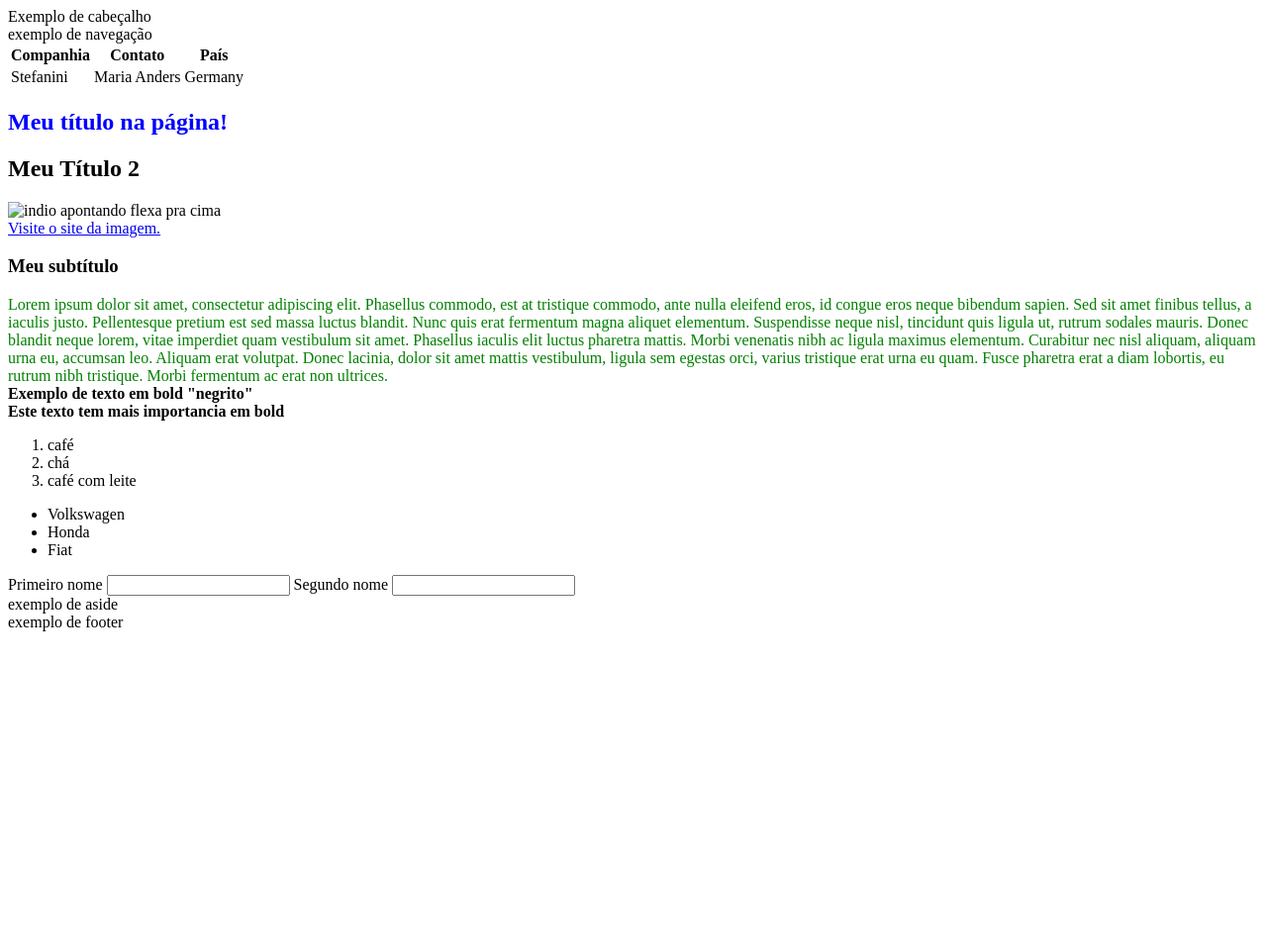
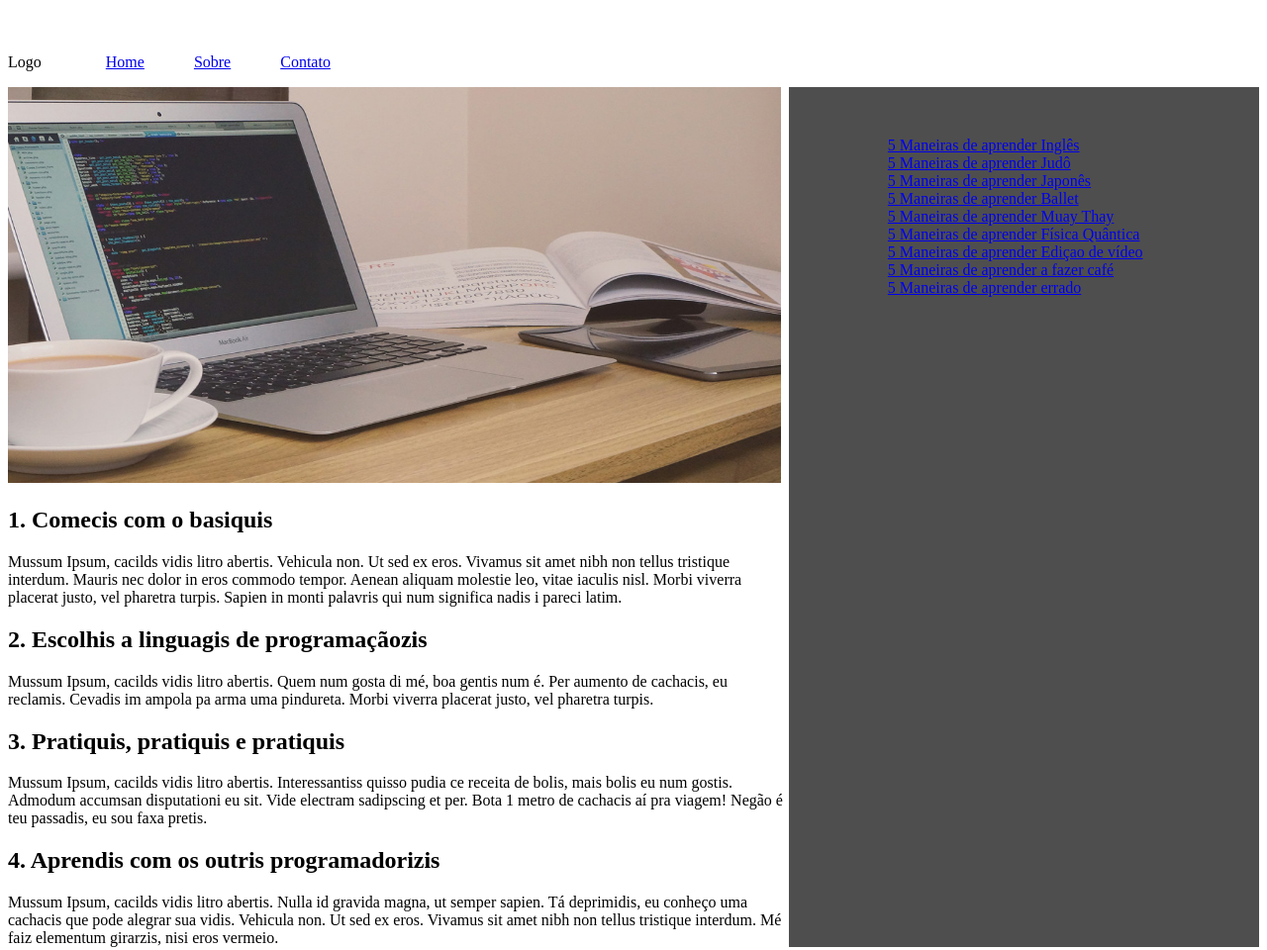
Before and after one commit to Renato-dos-Santos-Alves/web-basico, a plain HTML site: page basicoWeb/src/index.html in a window 1280 px wide. Shown: the whole page at 99% size. Before the commit the page ends 800 px from the top, so only its background shows below. Drawn offline with Linux system fonts and the light colour scheme.

Commit message:
Projeto HTML

```diff
--- a/basicoWeb/src/index.html
+++ b/basicoWeb/src/index.html
@@ -1,90 +1,100 @@
-<!DOCTYPE html>
-<html lang="pt-br">
+<!doctype html>
+<html lang="en">
 <head>
     <meta charset="UTF-8">
-    <title>SimpleSite</title>
+    <meta name="viewport"
+          content="width=device-width, user-scalable=no, initial-scale=1.0, maximum-scale=1.0, minimum-scale=1.0">
+    <meta http-equiv="X-UA-Compatible" content="ie=edge">
+    <title>Maneiras de aprender programação.</title>
 </head>
-<header>
-    Exemplo de cabeçalho
-</header>
-<nav>
-    exemplo de navegação
-</nav>
 <body>
+    <header>
+        <nav style="
+            display: flex;
+            align-items: center;
+            justify-content: space:between;
+            padding-top: 30px;
+            "
+        >
+            <a>Logo</a>
 
-<table>
-    <tr>
-        <th>Companhia</th>
-        <th>Contato</th>
-        <th>País</th>
-    </tr>
-    <tr>
-        <td>Stefanini</td>
-        <td>Maria Anders</td>
-        <td>Germany</td>
-    </tr>
-</table>
+            <ul style="
+                display: flex;
+                align-items: center;
+                "
+            >
+                <a style="margin: 0 25px;" href="#">Home</a>
+                <a style="margin: 0 25px;" href="#">Sobre</a>
+                <a style="margin: 0 25px;" href="#">Contato</a>
+            </ul>
+        </nav>
+    </header>
+    <main style="display: flex; justify-content: space-between;">
+        <article>
+            <img src="imagem_do_projeto.jpg" width="99%" height="400px">
 
-<article class="box">
-    <h1 style="color: blue;" class="titulo">Meu título na página!</h1>
-    <h2 class="titulo2">Meu Título 2</h2>
-
-    <section>
-        <img src="C:\Users\UFW2\Pictures\indio.jpeg" alt="indio apontando flexa pra cima"
-            width="725"
-            height="482">
-    </section>
-
-    <section>
-        <a href="https://i.pinimg.com/736x/ff/7f/1c/ff7f1c158f5d3e1fb34151d3bd4fc749--ems.jpg"
-            target="_blank">
-                Visite o site da imagem.
-        </a>
-    </section>
-
-</article>
-
-<h3>Meu subtítulo</h3>
-
-<article style="color: green;">Lorem ipsum dolor sit amet, consectetur adipiscing elit. Phasellus commodo, est at tristique commodo,
-    ante nulla eleifend eros, id congue eros neque bibendum sapien. Sed sit amet finibus tellus, a iaculis justo.
-    Pellentesque pretium est sed massa luctus blandit. Nunc quis erat fermentum magna aliquet elementum.
-    Suspendisse neque nisl, tincidunt quis ligula ut, rutrum sodales mauris. Donec blandit neque lorem,
-    vitae imperdiet quam vestibulum sit amet. Phasellus iaculis elit luctus pharetra mattis. Morbi venenatis nibh ac
-    ligula maximus elementum. Curabitur nec nisl aliquam, aliquam urna eu, accumsan leo. Aliquam erat volutpat.
-    Donec lacinia, dolor sit amet mattis vestibulum, ligula sem egestas orci, varius tristique erat urna eu quam.
-    Fusce pharetra erat a diam lobortis, eu rutrum nibh tristique. Morbi fermentum ac erat non ultrices.
-</article>
-
-<b>Exemplo de texto em bold "negrito"</b>
-
-<br><strong>Este texto tem mais importancia em bold</strong>
-
-<ol>
-    <li>café</li>
-    <li>chá</li>
-    <li>café com leite</li>
-</ol>
-
-<ul>
-    <li>Volkswagen</li>
-    <li>Honda</li>
-    <li>Fiat</li>
-</ul>
-
-<form>
-    <label>Primeiro nome</label>
-    <input type="text">
-
-    <label>Segundo nome</label>
-    <input type="text">
-</form>
-
-<aside>exemplo de aside</aside>
-
-<footer>
-    exemplo de footer
-</footer>
-
+            <div>
+                <h2>1. Comecis com o basiquis</h2>
+                Mussum Ipsum, cacilds vidis litro abertis. Vehicula non.
+                Ut sed ex eros. Vivamus sit amet nibh non tellus tristique interdum.
+                Mauris nec dolor in eros commodo tempor. Aenean aliquam molestie leo,
+                vitae iaculis nisl. Morbi viverra placerat justo, vel pharetra turpis.
+                Sapien in monti palavris qui num significa nadis i pareci latim.
+            </div>
+            <div>
+                <h2>2. Escolhis a linguagis de programaçãozis</h2>
+                Mussum Ipsum, cacilds vidis litro abertis. Quem num gosta di mé,
+                boa gentis num é. Per aumento de cachacis, eu reclamis.
+                Cevadis im ampola pa arma uma pindureta. Morbi viverra placerat justo,
+                vel pharetra turpis.
+            </div>
+            <div>
+                <h2>3. Pratiquis, pratiquis e pratiquis</h2>
+                Mussum Ipsum, cacilds vidis litro abertis. Interessantiss quisso pudia
+                ce receita de bolis, mais bolis eu num gostis.
+                Admodum accumsan disputationi eu sit. Vide electram sadipscing et per.
+                Bota 1 metro de cachacis aí pra viagem! Negão é teu passadis, eu sou faxa pretis.
+            </div>
+            <div>
+                <h2>4. Aprendis com os outris programadorizis</h2>
+                Mussum Ipsum, cacilds vidis litro abertis. Nulla id gravida magna,
+                ut semper sapien. Tá deprimidis, eu conheço uma cachacis que pode
+                alegrar sua vidis. Vehicula non. Ut sed ex eros.
+                Vivamus sit amet nibh non tellus tristique interdum.
+                Mé faiz elementum girarzis, nisi eros vermeio.
+            </div>
+        </article>
+        <aside style="width: 100%; background-color: rgb(78, 78, 78);">
+            <div style="margin-top: 50px;">
+                <a style="margin: 100px;" href="#">
+                    5 Maneiras de aprender Inglês
+                </a>
+                <a style="margin: 100px;" href="#">
+                    5 Maneiras de aprender Judô
+                </a>
+                <a style="margin: 100px;" href="#">
+                    5 Maneiras de aprender Japonês
+                </a>
+                <a style="margin: 100px;" href="#">
+                    5 Maneiras de aprender Ballet
+                </a>
+                <a style="margin: 100px;" href="#">
+                    5 Maneiras de aprender Muay Thay
+                </a>
+                <a style="margin: 100px;" href="#">
+                    5 Maneiras de aprender Física Quântica
+                </a>
+                <a style="margin: 100px;" href="#">
+                    5 Maneiras de aprender Ediçao de vídeo
+                </a>
+                <a style="margin: 100px;" href="#">
+                    5 Maneiras de aprender a fazer café
+                </a>
+                <a style="margin: 100px;" href="#">
+                    5 Maneiras de aprender errado
+                </a>
+            </div>
+        </aside>
+    </main>
 </body>
 </html>
```
Also changed, not shown: basicoWeb/src/imagem_do_projeto.jpg (added).
